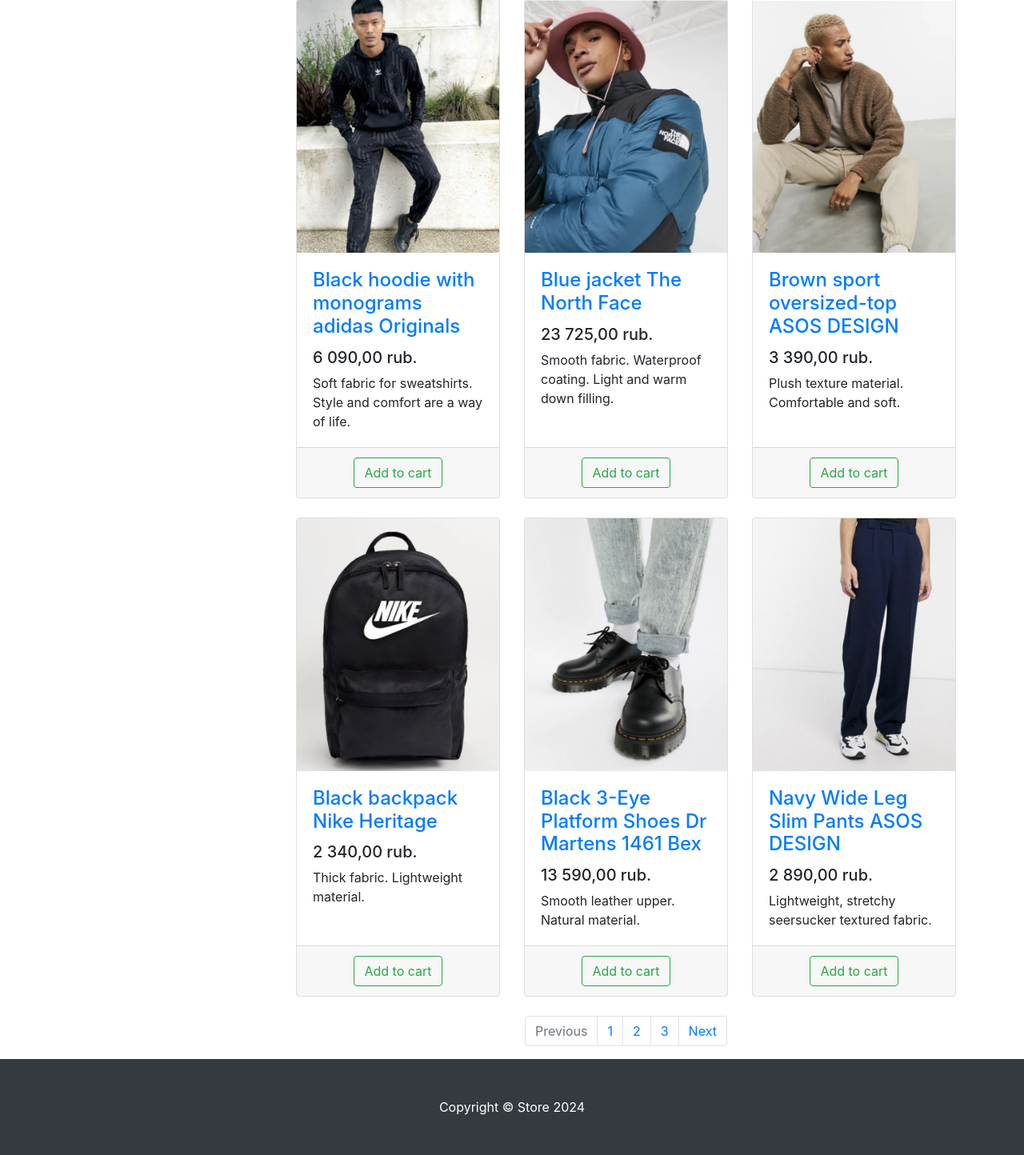
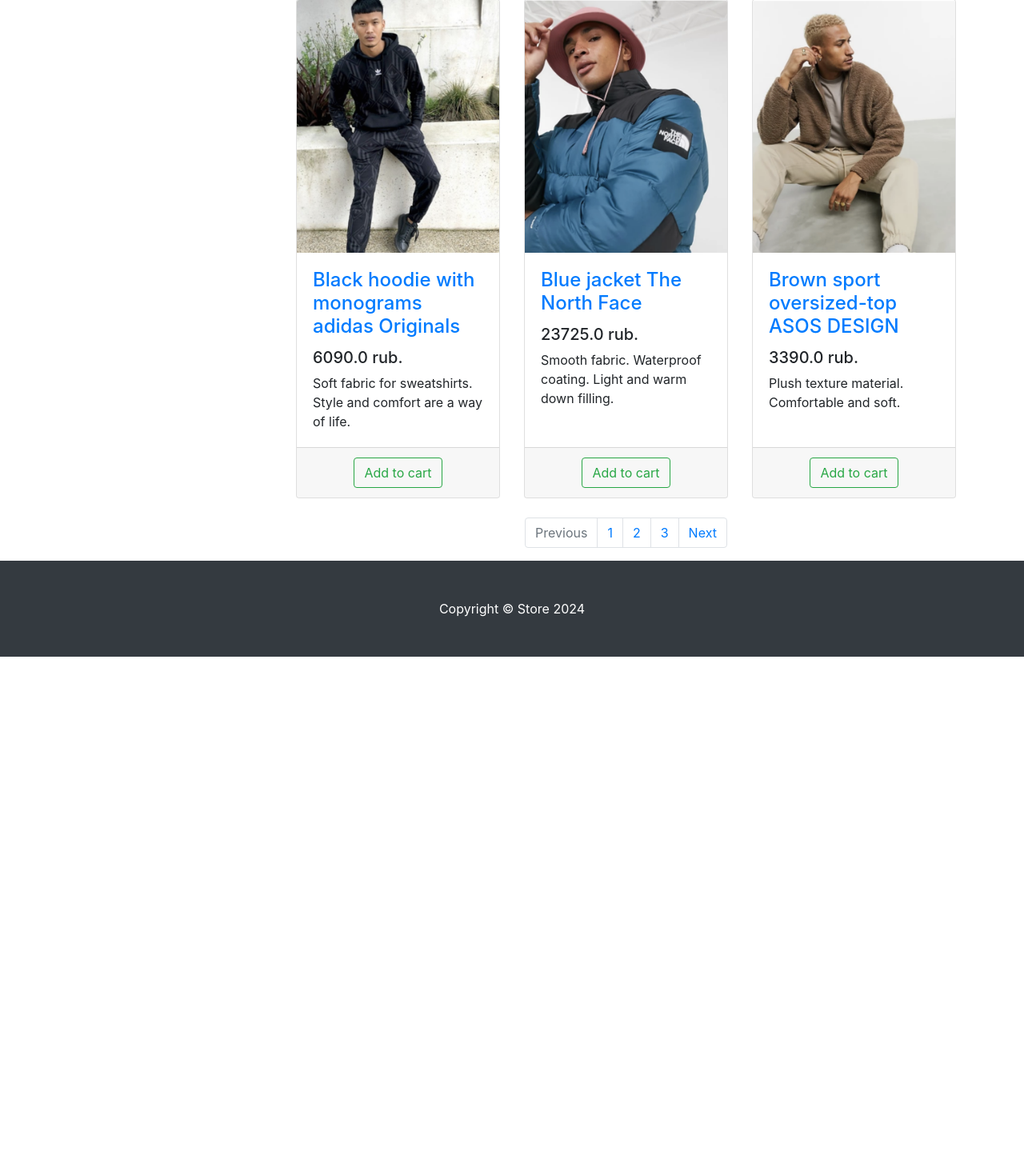
Before and after one commit to KanVull/Clothes-Store, a Django app: page /products/ in a window 1280 px wide. Shown: the part 600-2044 px from the top of the page at 80% size. After the commit the page ends 1421 px from the top, so only its background shows below. Run offline with Django 4.2, Linux system fonts and the light colour scheme; some libraries are stand-ins or nearby versions.

Commit message:
Added context and static to html-templates

```diff
--- a/store/products/templates/products/products.html
+++ b/store/products/templates/products/products.html
@@ -1,3 +1,5 @@
+{% load static %}
+
 <!DOCTYPE html>
 <html lang="en">
 
@@ -8,13 +10,13 @@
     <meta name="description" content="">
     <meta name="author" content="">
 
-    <title>Store - Catalog</title>
+    <title>{{ title }}</title>
 
     <!-- Bootstrap core CSS -->
-    <link href="/static/vendor/bootstrap/css/bootstrap.min.css" rel="stylesheet">
+    <link href="{% static 'vendor/bootstrap/css/bootstrap.min.css' %}" rel="stylesheet">
 
     <!-- Custom styles for this template -->
-    <link href="/static/vendor/css/products.css" rel="stylesheet">
+    <link href="{% static 'vendor/css/products.css' %}" rel="stylesheet">
 
 </head>
 
@@ -91,13 +93,13 @@
                 </ol>
                 <div class="carousel-inner" role="listbox">
                     <div class="carousel-item active">
-                        <img class="d-block img-fluid" src="/static/vendor/img/slides/slide-1.jpg" alt="First slide">
+                        <img class="d-block img-fluid" src="{% static 'vendor/img/slides/slide-1.jpg' %}" alt="First slide">
                     </div>
                     <div class="carousel-item">
-                        <img class="d-block img-fluid" src="/static/vendor/img/slides/slide-2.jpg" alt="Second slide">
+                        <img class="d-block img-fluid" src="{% static 'vendor/img/slides/slide-2.jpg' %}" alt="Second slide">
                     </div>
                     <div class="carousel-item">
-                        <img class="d-block img-fluid" src="/static/vendor/img/slides/slide-3.jpg" alt="Third slide">
+                        <img class="d-block img-fluid" src="{% static 'vendor/img/slides/slide-3.jpg' %}" alt="Third slide">
                     </div>
                 </div>
                 <a class="carousel-control-prev" href="#carouselExampleIndicators" role="button" data-slide="prev">
@@ -112,126 +114,27 @@
 
             <div class="row">
 
+                {% for product in products %}
                 <div class="col-lg-4 col-md-6 mb-4">
                     <div class="card h-100">
                         <a href="#">
                             <img class="card-img-top"
-                                 src="/static/vendor/img/products/Adidas-hoodie.png"
+                                 src="{{ product.image }}"
                                  alt="">
                         </a>
                         <div class="card-body">
                             <h4 class="card-title">
-                                <a href="#">Black hoodie with monograms adidas Originals</a>
+                                <a href="#">{{ product.card_title }}</a>
                             </h4>
-                            <h5>6 090,00 rub.</h5>
-                            <p class="card-text">Soft fabric for sweatshirts. Style and comfort are a way of life.</p>
+                            <h5>{{ product.price }} rub.</h5>
+                            <p class="card-text">{{ product.description }}</p>
                         </div>
                         <div class="card-footer text-center">
                             <button type="button" class="btn btn-outline-success">Add to cart</button>
                         </div>
                     </div>
                 </div>
-
-                <div class="col-lg-4 col-md-6 mb-4">
-                    <div class="card h-100">
-                        <a href="#">
-                            <img class="card-img-top"
-                                 src="/static/vendor/img/products/Blue-jacket-The-North-Face.png" alt="">
-                        </a>
-                        <div class="card-body">
-                            <h4 class="card-title">
-                                <a href="#">Blue jacket The North Face</a>
-                            </h4>
-                            <h5>23 725,00 rub.</h5>
-                            <p class="card-text">
-                                Smooth fabric. Waterproof coating. Light and warm down filling.
-                            </p>
-                        </div>
-                        <div class="card-footer text-center">
-                            <button type="button" class="btn btn-outline-success">Add to cart</button>
-                        </div>
-                    </div>
-                </div>
-
-                <div class="col-lg-4 col-md-6 mb-4">
-                    <div class="card h-100">
-                        <a href="#">
-                            <img class="card-img-top"
-                                 src="/static/vendor/img/products/Brown-sports-oversized-top-ASOS-DESIGN.png"
-                                 alt="">
-                        </a>
-                        <div class="card-body">
-                            <h4 class="card-title">
-                                <a href="#">Brown sport oversized-top ASOS DESIGN</a>
-                            </h4>
-                            <h5>3 390,00 rub.</h5>
-                            <p class="card-text">Plush texture material. Comfortable and soft.</p>
-                        </div>
-                        <div class="card-footer text-center">
-                            <button type="button" class="btn btn-outline-success">Add to cart</button>
-                        </div>
-                    </div>
-                </div>
-
-                <div class="col-lg-4 col-md-6 mb-4">
-                    <div class="card h-100">
-                        <a href="#">
-                            <img class="card-img-top"
-                                 src="/static/vendor/img/products/Black-Nike-Heritage-backpack.png"
-                                 alt="">
-                        </a>
-                        <div class="card-body">
-                            <h4 class="card-title">
-                                <a href="#">Black backpack Nike Heritage</a>
-                            </h4>
-                            <h5>2 340,00 rub.</h5>
-                            <p class="card-text">Thick fabric. Lightweight material.</p>
-                        </div>
-                        <div class="card-footer text-center">
-                            <button type="button" class="btn btn-outline-success">Add to cart</button>
-                        </div>
-                    </div>
-                </div>
-
-                <div class="col-lg-4 col-md-6 mb-4">
-                    <div class="card h-100">
-                        <a href="#">
-                            <img class="card-img-top"
-                                 src="/static/vendor/img/products/Black-Dr-Martens-shoes.png"
-                                 alt="">
-                        </a>
-                        <div class="card-body">
-                            <h4 class="card-title">
-                                <a href="#">Black 3-Eye Platform Shoes Dr Martens 1461 Bex</a>
-                            </h4>
-                            <h5>13 590,00 rub.</h5>
-                            <p class="card-text">Smooth leather upper. Natural material.</p>
-                        </div>
-                        <div class="card-footer text-center">
-                            <button type="button" class="btn btn-outline-success">Add to cart</button>
-                        </div>
-                    </div>
-                </div>
-
-                <div class="col-lg-4 col-md-6 mb-4">
-                    <div class="card h-100">
-                        <a href="#">
-                            <img class="card-img-top"
-                                 src="/static/vendor/img/products/Dark-blue-wide-leg-ASOs-DESIGN-trousers.png"
-                                 alt="">
-                        </a>
-                        <div class="card-body">
-                            <h4 class="card-title">
-                                <a href="#">Navy Wide Leg Slim Pants ASOS DESIGN</a>
-                            </h4>
-                            <h5>2 890,00 rub.</h5>
-                            <p class="card-text">Lightweight, stretchy seersucker textured fabric.</p>
-                        </div>
-                        <div class="card-footer text-center">
-                            <button type="button" class="btn btn-outline-success">Add to cart</button>
-                        </div>
-                    </div>
-                </div>
+                {% endfor %}
 
             </div>
 
@@ -265,14 +168,14 @@
 </footer>
 
 <!-- Bootstrap core JavaScript -->
-<script src="/static/vendor/jquery/jquery.min.js"></script>
-<script src="/static/vendor/bootstrap/js/bootstrap.bundle.min.js"></script>
+<script src="{% static 'vendor/jquery/jquery.min.js' %}"></script>
+<script src="{% static 'vendor/bootstrap/js/bootstrap.bundle.min.js' %}"></script>
 <script src="https://cdn.jsdelivr.net/npm/bootstrap@5.1.3/dist/js/bootstrap.bundle.min.js"
         integrity="sha384-ka7Sk0Gln4gmtz2MlQnikT1wXgYsOg+OMhuP+IlRH9sENBO0LRn5q+8nbTov4+1p"
         crossorigin="anonymous"></script>
 
 <!-- FontAwesome script -->
-<script src="/static/vendor/fontawesome/fontawesome-icons.js" crossorigin="anonymous"></script>
+<script src="{% static 'vendor/fontawesome/fontawesome-icons.js' %}" crossorigin="anonymous"></script>
 
 </body>
 
--- a/store/products/views.py
+++ b/store/products/views.py
@@ -3,9 +3,40 @@ from django.shortcuts import render
 
 def index(request):
     """View for the main page."""
-    return render(request, 'products/index.html')
+    context = {
+        'title': 'Store',
+        'is_promotion': False,
+        'username': 'Roman',
+    }
+    return render(request, 'products/index.html', context=context)
 
 
 def products(request):
     """View for products page."""
-    return render(request, 'products/products.html')
+    context = {
+        'title': 'Store - Catalog',
+        'products': [
+            {
+                'image': '/static/vendor/img/products/Adidas-hoodie.png',
+                'card_title': 'Black hoodie with monograms adidas Originals',
+                'price': 6090.00,
+                'description': \
+                    'Soft fabric for sweatshirts. Style and comfort are a way of life.',
+            },
+            {
+                'image': '/static/vendor/img/products/Blue-jacket-The-North-Face.png',
+                'card_title': 'Blue jacket The North Face',
+                'price': 23725.00,
+                'description': \
+                    'Smooth fabric. Waterproof coating. Light and warm down filling.',
+            },
+            {
+                'image': '/static/vendor/img/products/Brown-sports-oversized-top-ASOS-DESIGN.png',
+                'card_title': 'Brown sport oversized-top ASOS DESIGN',
+                'price': 3390.00,
+                'description': \
+                    'Plush texture material. Comfortable and soft.',
+            },
+        ],
+    }
+    return render(request, 'products/products.html', context=context)
```
Also changed, not shown: store/products/templates/products/index.html (+12 -7 lines).
